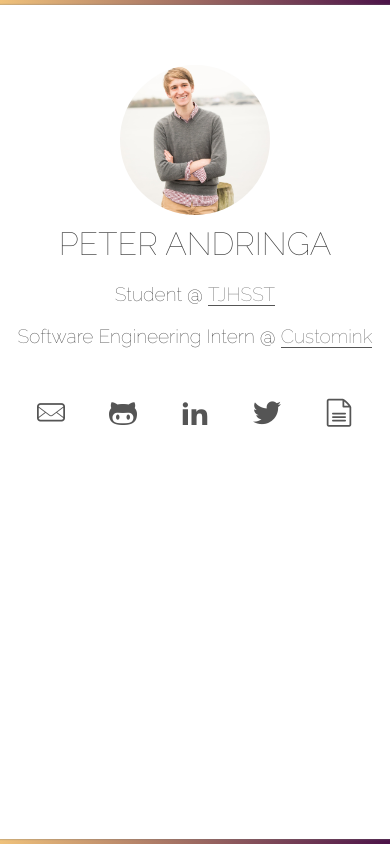
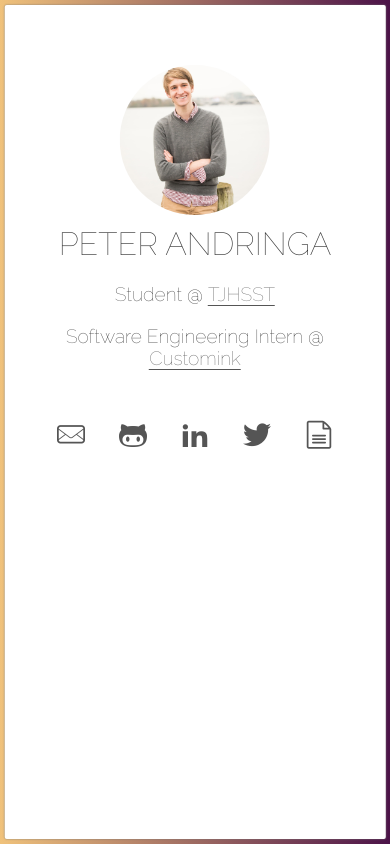
Before and after one commit to pandringa/Andringa, a Node project: template jade/index.jade in a window 390 px wide. Run offline with Node 20 templates, Linux system fonts and the light colour scheme; the template is opened without the code that fills it, so the values that code supplies are empty; style sheets or scripts are compiled from the project's sources; some web fonts are replaced.

Commit message:
responsive styles

```diff
--- a/scss/main.scss
+++ b/scss/main.scss
@@ -32,11 +32,13 @@
 	display: block;
 	position: absolute;
 	width: 30%;
+	min-width: 400px;
 	padding: 10px 20px;
 	border-radius: 2px;
 	@include respond-to("mobile"){
-		width: calc(100% - 30px);
+		width: calc(95% - 30px);
 		height: calc(100% - 30px);
+		min-width: 0px;
 	}
 	top: 50%;
 	left: 50%;
@@ -98,6 +100,12 @@
  			border-radius: 50%;
  			border: 1px solid rgba(55, 55, 55, 0);
  			text-decoration: none;
+ 			&:first-of-type{
+				margin-left: 0;
+			}
+			&:last-of-type{
+				margin-right: 0;
+			}
   			&:hover{
   				border-color: rgba(55, 55, 55, 0.7);
   			}
```
